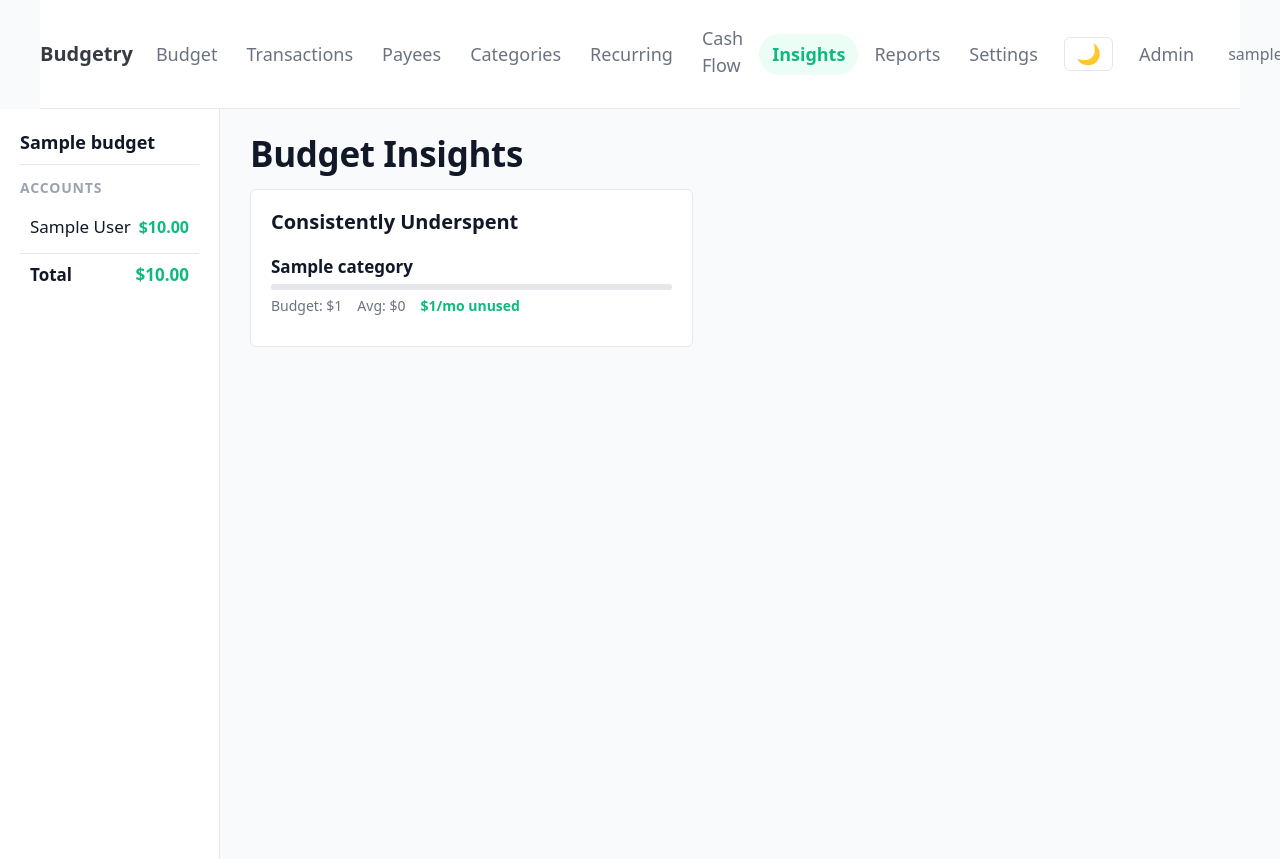
After one commit to theknoxtech/budgetry, a Flask app: page /insights in a window 1280 px wide; the page is wider, and only the part inside the window is pictured. The commit adds this page. Run offline with Flask 3, Linux system fonts and the light colour scheme; the visitor is signed in with stand-in values (Sample User, id 1); tables that the repository leaves empty hold one stand-in row (values such as "Sample post"); some libraries are stand-ins or nearby versions.

Commit message:
feat: Add Budget Insights with spending pattern analysis and reallocation suggestions
Analyzes 3 months of transaction history to identify consistently
overspent and underspent categories. Generates one-click reallocation
suggestions to balance budgets. Shows visual bars for spending vs budget.

Co-Authored-By: Claude Opus 4.6 <noreply@anthropic.com>

```diff
--- a/app/routes.py
+++ b/app/routes.py
@@ -1,7 +1,7 @@
 from flask import Blueprint, render_template, request, redirect, url_for, flash, jsonify, session, g, current_app
 from app import database
 from app.models import Transaction, Category, Payee, Account, User, BudgetRecord, CategoryGroup, RecurringTransaction
-from app.budget_engine import run_budget_engine, calculate_monthly_needed, calculate_spending_velocity, build_cashflow_calendar
+from app.budget_engine import run_budget_engine, calculate_monthly_needed, calculate_spending_velocity, build_cashflow_calendar, analyze_budget_patterns
 from app.auth import login_required, admin_required, oauth, is_auth0_enabled
 from datetime import date, datetime, timedelta
 from calendar import month_name
@@ -935,6 +935,36 @@ def _process_recurring(budget_id):
             database.update_recurring_next_date(rt.id, rt.next_date)
 
 
+@bp.route('/insights')
+@login_required
+def insights():
+    categories = database.get_categories(g.budget_id)
+    all_transactions = database.get_transaction(g.budget_id)
+    analysis = analyze_budget_patterns(all_transactions, categories)
+    return render_template('insights.html', analysis=analysis)
+
+
+@bp.route('/insights/apply', methods=['POST'])
+@login_required
+def apply_suggestion():
+    from_id = request.form.get('from_id')
+    to_id = request.form.get('to_id')
+    amount = float(request.form.get('amount', 0))
+
+    if from_id and to_id and amount > 0:
+        categories = database.get_categories(g.budget_id)
+        cat_map = {c.id: c for c in categories}
+        from_cat = cat_map.get(from_id)
+        to_cat = cat_map.get(to_id)
+        if from_cat and to_cat:
+            database.update_category_budget(from_id, from_cat.budgeted - amount)
+            database.update_category_budget(to_id, to_cat.budgeted + amount)
+            flash(f'Moved ${amount:.2f} from {from_cat.name} to {to_cat.name}.', 'success')
+        else:
+            flash('Category not found.', 'error')
+    return redirect(url_for('main.insights'))
+
+
 @bp.route('/cashflow')
 @login_required
 def cashflow():
--- a/app/static/style.css
+++ b/app/static/style.css
@@ -1386,6 +1386,139 @@ a.nav-username:hover {
     }
 }
 
+/* ========== Budget Insights ========== */
+.insights-grid {
+    display: grid;
+    grid-template-columns: 1fr 1fr;
+    gap: 0.75rem;
+    margin-bottom: 1rem;
+}
+
+@media (max-width: 768px) {
+    .insights-grid {
+        grid-template-columns: 1fr;
+    }
+}
+
+.insights-suggestions {
+    margin-bottom: 1rem;
+}
+
+.suggestion-card {
+    display: flex;
+    align-items: center;
+    justify-content: space-between;
+    padding: 0.6rem 0.75rem;
+    background-color: var(--bg-secondary);
+    border-radius: var(--radius-md);
+    margin-bottom: 0.35rem;
+}
+
+.suggestion-flow {
+    display: flex;
+    align-items: center;
+    gap: 0.4rem;
+    font-size: 0.85rem;
+    font-weight: 500;
+}
+
+.suggestion-from {
+    color: var(--positive);
+}
+
+.suggestion-arrow {
+    color: var(--text-muted);
+}
+
+.suggestion-to {
+    color: var(--negative);
+}
+
+.suggestion-amount {
+    font-size: 1rem;
+    font-weight: 700;
+    color: var(--text-primary);
+    margin: 0.15rem 0;
+}
+
+.suggestion-reason {
+    font-size: 0.75rem;
+    color: var(--text-muted);
+}
+
+.suggestion-action {
+    margin: 0;
+    flex-shrink: 0;
+}
+
+.insights-list {
+    display: flex;
+    flex-direction: column;
+    gap: 0.5rem;
+}
+
+.insight-row {
+    padding: 0.5rem 0;
+    border-bottom: 1px solid var(--border-light);
+}
+
+.insight-row:last-child {
+    border-bottom: none;
+}
+
+.insight-name {
+    font-weight: 600;
+    font-size: 0.85rem;
+    margin-bottom: 0.25rem;
+}
+
+.insight-bar-track {
+    height: 6px;
+    background-color: var(--border);
+    border-radius: 3px;
+    position: relative;
+    margin-bottom: 0.25rem;
+    overflow: hidden;
+}
+
+.overspent .insight-bar-budget {
+    position: absolute;
+    height: 100%;
+    background-color: var(--accent);
+    border-radius: 3px;
+}
+
+.overspent .insight-bar-spent {
+    position: absolute;
+    width: 100%;
+    height: 100%;
+    background-color: var(--negative);
+    border-radius: 3px;
+    opacity: 0.3;
+}
+
+.underspent .insight-bar-budget {
+    position: absolute;
+    width: 100%;
+    height: 100%;
+    background-color: var(--border);
+    border-radius: 3px;
+}
+
+.underspent .insight-bar-spent {
+    position: absolute;
+    height: 100%;
+    background-color: var(--positive);
+    border-radius: 3px;
+}
+
+.insight-numbers {
+    display: flex;
+    gap: 0.75rem;
+    font-size: 0.7rem;
+    color: var(--text-secondary);
+}
+
 /* ========== Admin User Management ========== */
 .admin-users-list {
     display: flex;
--- a/app/templates/base.html
+++ b/app/templates/base.html
@@ -31,6 +31,7 @@
             <li><a href="{{ url_for('main.categories') }}" {% if request.endpoint == 'main.categories' %}class="active"{% endif %}>Categories</a></li>
             <li><a href="{{ url_for('main.recurring_transactions') }}" {% if request.endpoint == 'main.recurring_transactions' %}class="active"{% endif %}>Recurring</a></li>
             <li><a href="{{ url_for('main.cashflow') }}" {% if request.endpoint == 'main.cashflow' %}class="active"{% endif %}>Cash Flow</a></li>
+            <li><a href="{{ url_for('main.insights') }}" {% if request.endpoint == 'main.insights' %}class="active"{% endif %}>Insights</a></li>
             <li><a href="{{ url_for('main.reports') }}" {% if request.endpoint == 'main.reports' %}class="active"{% endif %}>Reports</a></li>
             <li><a href="{{ url_for('main.settings') }}" {% if request.endpoint == 'main.settings' %}class="active"{% endif %}>Settings</a></li>
             <li><button id="theme-toggle" class="nav-toggle" title="Toggle theme"></button></li>
--- /dev/null
+++ b/app/templates/insights.html
@@ -0,0 +1,93 @@
+{% extends "base.html" %}
+{% block title %} - Budget Insights{% endblock %}
+
+{% block content %}
+<h2>Budget Insights</h2>
+
+{% if not analysis.underspent and not analysis.overspent %}
+<div class="empty-state">
+    <p>Not enough data yet. Budget insights need at least 1 month of transaction history to analyze patterns.</p>
+</div>
+{% else %}
+
+{% if analysis.suggestions %}
+<div class="card insights-suggestions">
+    <h3>Suggested Reallocations</h3>
+    <p class="text-muted" style="font-size: 0.8rem; margin-bottom: 0.75rem;">
+        Based on {{ analysis.months_analyzed }} months of spending patterns. Total recoverable:
+        <strong class="amount-positive">${{ "%.2f"|format(analysis.total_recoverable) }}</strong>/mo
+    </p>
+    {% for s in analysis.suggestions %}
+    <div class="suggestion-card">
+        <div class="suggestion-info">
+            <div class="suggestion-flow">
+                <span class="suggestion-from">{{ s.from_category }}</span>
+                <span class="suggestion-arrow">&rarr;</span>
+                <span class="suggestion-to">{{ s.to_category }}</span>
+            </div>
+            <div class="suggestion-amount">${{ "%.2f"|format(s.amount) }}/mo</div>
+            <div class="suggestion-reason">{{ s.reason }}</div>
+        </div>
+        <form method="POST" action="{{ url_for('main.apply_suggestion') }}" class="suggestion-action">
+            <input type="hidden" name="from_id" value="{{ s.from_id }}">
+            <input type="hidden" name="to_id" value="{{ s.to_id }}">
+            <input type="hidden" name="amount" value="{{ s.amount }}">
+            <button type="submit" class="btn-small">Apply</button>
+        </form>
+    </div>
+    {% endfor %}
+</div>
+{% endif %}
+
+<div class="insights-grid">
+    {% if analysis.overspent %}
+    <div class="card">
+        <h3>Consistently Overspent</h3>
+        <div class="insights-list">
+            {% for cat in analysis.overspent %}
+            <div class="insight-row overspent">
+                <div class="insight-name">{{ cat.category_name }}</div>
+                <div class="insight-detail">
+                    <div class="insight-bar-track">
+                        <div class="insight-bar-budget" style="width: {{ (cat.budgeted / cat.avg_spent * 100) if cat.avg_spent > 0 else 100 }}%"></div>
+                        <div class="insight-bar-spent"></div>
+                    </div>
+                    <div class="insight-numbers">
+                        <span>Budget: ${{ "%.0f"|format(cat.budgeted) }}</span>
+                        <span class="amount-negative">Avg: ${{ "%.0f"|format(cat.avg_spent) }}</span>
+                        <span class="amount-negative">+${{ "%.0f"|format(cat.avg_overage) }}/mo over</span>
+                    </div>
+                </div>
+            </div>
+            {% endfor %}
+        </div>
+    </div>
+    {% endif %}
+
+    {% if analysis.underspent %}
+    <div class="card">
+        <h3>Consistently Underspent</h3>
+        <div class="insights-list">
+            {% for cat in analysis.underspent %}
+            <div class="insight-row underspent">
+                <div class="insight-name">{{ cat.category_name }}</div>
+                <div class="insight-detail">
+                    <div class="insight-bar-track">
+                        <div class="insight-bar-budget"></div>
+                        <div class="insight-bar-spent" style="width: {{ (cat.avg_spent / cat.budgeted * 100) if cat.budgeted > 0 else 0 }}%"></div>
+                    </div>
+                    <div class="insight-numbers">
+                        <span>Budget: ${{ "%.0f"|format(cat.budgeted) }}</span>
+                        <span>Avg: ${{ "%.0f"|format(cat.avg_spent) }}</span>
+                        <span class="amount-positive">${{ "%.0f"|format(cat.avg_unused) }}/mo unused</span>
+                    </div>
+                </div>
+            </div>
+            {% endfor %}
+        </div>
+    </div>
+    {% endif %}
+</div>
+
+{% endif %}
+{% endblock %}
```
Also changed, not shown: app/budget_engine.py (+113 -0 lines).
